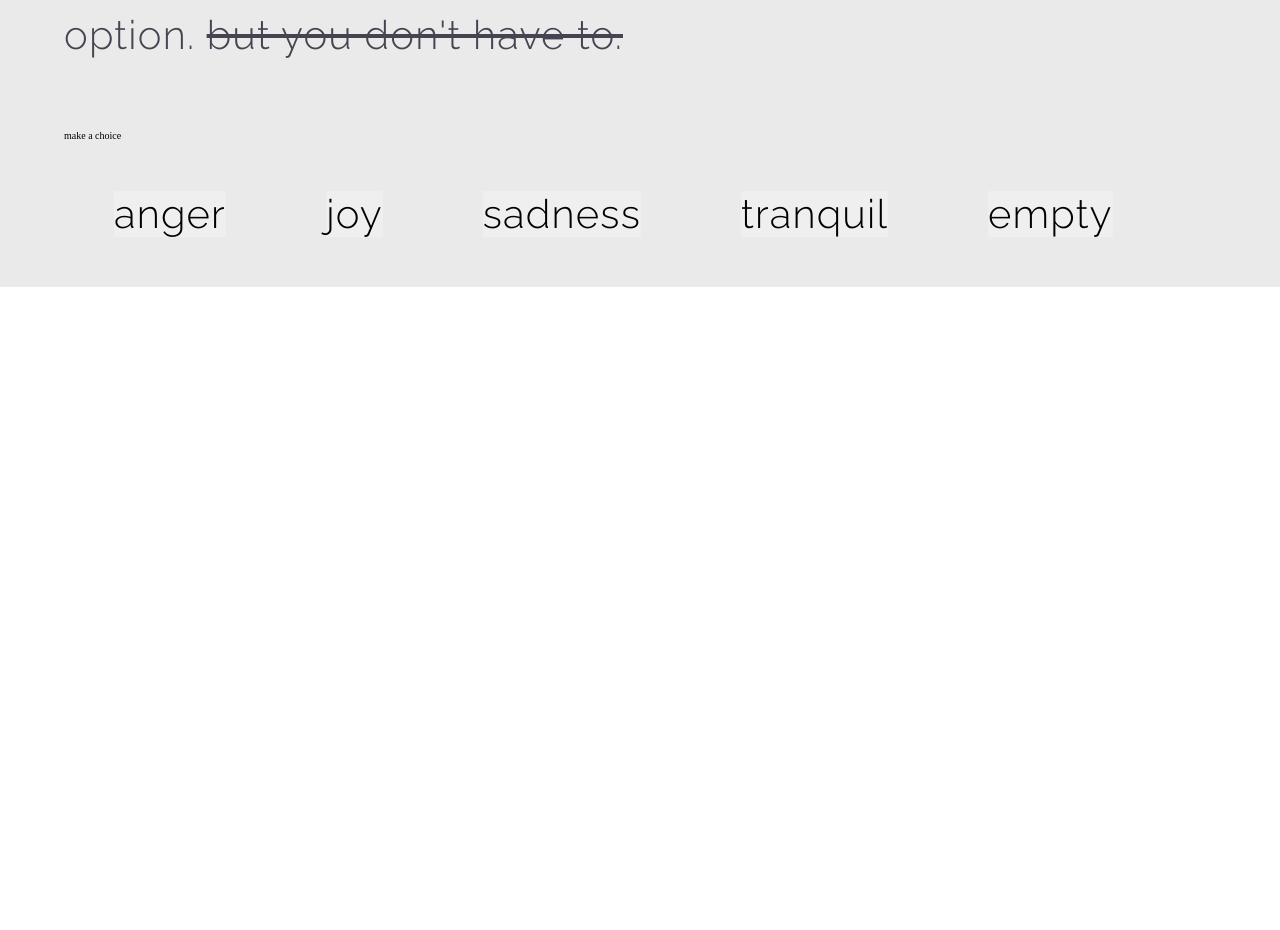
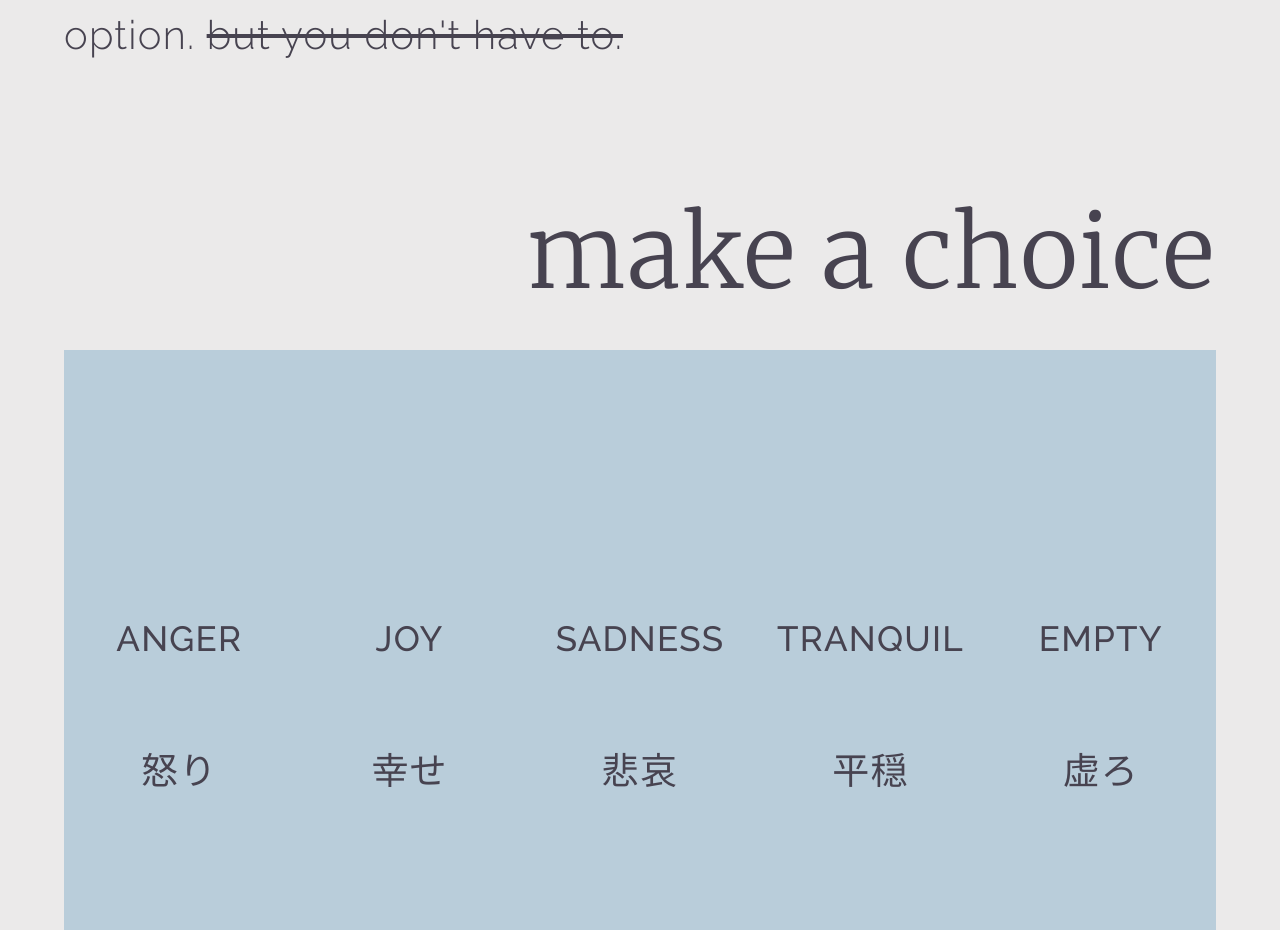
Before and after one commit to valkyrie-max/frameOfMind, a React (Create React App) app: page / in a window 1280 px wide. Shown: the part 1805-2735 px from the top of the page. Before the commit the page ends 2092 px from the top, so only its background shows below. Built offline with nearby package versions, Linux system fonts and the light colour scheme.

Commit message:
finished styling the options section

```diff
--- a/src/App.js
+++ b/src/App.js
@@ -32,7 +32,7 @@ class App extends Component {
     ]
 
     return buttonArray.map((value) => {
-      return <button onClick={this.handleUserClick} type="submit" value={value}>{value}</button>
+      return <button onClick={this.handleUserClick} type="submit" className={value} value={value}>{value}</button>
     })
   }
 
@@ -72,7 +72,9 @@ class App extends Component {
 
   render() {
     // toggling classes
+    // form classes
     const formVisibility = this.state.showForm ? '' : 'srOnly'
+    // emotion classes
     const emotionVisibility = this.state.showEmotion ? 'srOnly' : ''
     const emotionClass = `${this.state.userChoice} ${emotionVisibility}`
 
@@ -86,7 +88,7 @@ class App extends Component {
             <section className="selectionMenu">
               <div className="wrapper">
                 <form className={formVisibility} onSubmit={this.handleOptionSubmit} action="" id="userSelectionMenu">
-                  <label htmlFor="userSelectionMenu">make a choice</label>
+                  <label className="formLabel" htmlFor="userSelectionMenu">make a choice</label>
                   <div className="buttons">
                     {this.generateButtons()}
                   </div>
--- a/src/Components/Description.js
+++ b/src/Components/Description.js
@@ -3,8 +3,8 @@ import React, { Component } from 'react';
 class Description extends Component {
     render() {
         return(
-            <div className="wrapper">
-                <section className="descriptionContainer">
+            <section className="descriptionContainer">
+                <div className="wrapper">
                     <div className="topText">
                         <div className="sectionName">
                             <h2>how does it work?</h2>
@@ -34,8 +34,8 @@ class Description extends Component {
                             <p><span className="fatText">signing</span> your name with your name or a nickname is also an option. <span className="crossedOut">but you don't have to.</span></p>
                         </div>
                     </div>
-                </section>
-            </div>
+                </div>
+            </section>
         )
     }
 }
--- a/src/styles/sass/partials/_global.scss
+++ b/src/styles/sass/partials/_global.scss
@@ -16,7 +16,7 @@ h1, h4, p, a, button {
     padding: 0;
 }
 
-h2, h3 {
+h2, h3, label {
     font-family: $secondaryFont;
     font-weight: 300;
     letter-spacing: 2px;
--- a/src/styles/sass/partials/_selectionMenu.scss
+++ b/src/styles/sass/partials/_selectionMenu.scss
@@ -1,4 +1,89 @@
-form button {
-    margin: 50px;
-    font-size: 4rem;
+.selectionMenu form {
+    min-height: 100vh;
+    padding-top: 65px;
+    display: flex;
+    flex-direction: column;
 }
+
+.formLabel {
+    display: inline-block;
+    width: 100%;
+    font-size: 10rem;
+    text-align: right;
+    color: $primaryTextColor;
+}
+
+.buttons {
+    flex: 1;
+    padding-top: 40px;
+    display: flex;
+    flex-direction: row;
+    max-width: 100%;
+    height: 100%;
+    flex-wrap: wrap;
+    button {
+        flex: 1 0 0;
+        display: inline-block;
+        background-color: $lightHighlightColor;
+        color: $primaryTextColor;
+        font-size: 3.5rem;
+        font-weight: 500;
+        text-transform: uppercase;
+        transition: all 0.8s ease;
+        position: relative;
+    }
+}
+
+.anger::after {
+    @include japaneseAfter;
+    content: '怒り';
+}
+.joy::after{
+    @include japaneseAfter;
+    content: '幸せ';
+}
+
+.sadness::after{
+    @include japaneseAfter;
+    content: '悲哀';
+}
+
+.tranquil::after{
+    @include japaneseAfter;
+    content: '平穏';
+}
+
+.empty::after{
+    @include japaneseAfter;
+    content: '虚ろ';
+}
+
+.anger:hover {
+    @include optionHover;
+    color: #7F000E;
+    background-color: #0C0C0C;
+}
+
+.joy:hover {
+    @include optionHover;
+    color: #6CD0B6;
+    background-color: #D64B55;
+}
+
+.sadness:hover {
+    @include optionHover;
+    color: #5A4C52;
+    background-color: #CAC5D5;
+}
+
+.tranquil:hover {
+    @include optionHover;
+    color: #8CB898;
+    background-color: #F1F3DA;
+}
+
+.empty:hover {
+    @include optionHover;
+    color: #C6C6C6;
+    background-color: #F0F0F0;
+}
--- a/src/styles/sass/style.css
+++ b/src/styles/sass/style.css
@@ -1,3 +1,4 @@
+@charset "UTF-8";
 html {
   line-height: 1.15;
   -ms-text-size-adjust: 100%;
@@ -253,7 +254,7 @@ h1, h4, p, a, button {
   padding: 0;
 }
 
-h2, h3 {
+h2, h3, label {
   font-family: "Merriweather", serif;
   font-weight: 300;
   letter-spacing: 2px;
@@ -499,8 +500,146 @@ textarea {
   margin-top: 5vh;
 }
 
-form button {
-  margin: 50px;
-  font-size: 4rem;
+.selectionMenu form {
+  min-height: 100vh;
+  padding-top: 65px;
+  display: -webkit-box;
+  display: -ms-flexbox;
+  display: flex;
+  -webkit-box-orient: vertical;
+  -webkit-box-direction: normal;
+      -ms-flex-direction: column;
+          flex-direction: column;
+}
+
+.formLabel {
+  display: inline-block;
+  width: 100%;
+  font-size: 10rem;
+  text-align: right;
+  color: #474350;
+}
+
+.buttons {
+  -webkit-box-flex: 1;
+      -ms-flex: 1;
+          flex: 1;
+  padding-top: 40px;
+  display: -webkit-box;
+  display: -ms-flexbox;
+  display: flex;
+  -webkit-box-orient: horizontal;
+  -webkit-box-direction: normal;
+      -ms-flex-direction: row;
+          flex-direction: row;
+  max-width: 100%;
+  height: 100%;
+  -ms-flex-wrap: wrap;
+      flex-wrap: wrap;
+}
+
+.buttons button {
+  -webkit-box-flex: 1;
+      -ms-flex: 1 0 0px;
+          flex: 1 0 0;
+  display: inline-block;
+  background-color: #B9CDDA;
+  color: #474350;
+  font-size: 3.5rem;
+  font-weight: 500;
+  text-transform: uppercase;
+  -webkit-transition: all 0.8s ease;
+  transition: all 0.8s ease;
+  position: relative;
+}
+
+.anger::after {
+  left: 50%;
+  bottom: 20%;
+  font-size: 3.7rem;
+  -webkit-transform: translate(-50%, -50%);
+          transform: translate(-50%, -50%);
+  position: absolute;
+  content: '怒り';
+}
+
+.joy::after {
+  left: 50%;
+  bottom: 20%;
+  font-size: 3.7rem;
+  -webkit-transform: translate(-50%, -50%);
+          transform: translate(-50%, -50%);
+  position: absolute;
+  content: '幸せ';
+}
+
+.sadness::after {
+  left: 50%;
+  bottom: 20%;
+  font-size: 3.7rem;
+  -webkit-transform: translate(-50%, -50%);
+          transform: translate(-50%, -50%);
+  position: absolute;
+  content: '悲哀';
+}
+
+.tranquil::after {
+  left: 50%;
+  bottom: 20%;
+  font-size: 3.7rem;
+  -webkit-transform: translate(-50%, -50%);
+          transform: translate(-50%, -50%);
+  position: absolute;
+  content: '平穏';
+}
+
+.empty::after {
+  left: 50%;
+  bottom: 20%;
+  font-size: 3.7rem;
+  -webkit-transform: translate(-50%, -50%);
+          transform: translate(-50%, -50%);
+  position: absolute;
+  content: '虚ろ';
+}
+
+.anger:hover {
+  -webkit-box-flex: 1;
+      -ms-flex: 1 0 10%;
+          flex: 1 0 10%;
+  color: #7F000E;
+  background-color: #0C0C0C;
+}
+
+.joy:hover {
+  -webkit-box-flex: 1;
+      -ms-flex: 1 0 10%;
+          flex: 1 0 10%;
+  color: #6CD0B6;
+  background-color: #D64B55;
+}
+
+.sadness:hover {
+  -webkit-box-flex: 1;
+      -ms-flex: 1 0 10%;
+          flex: 1 0 10%;
+  color: #5A4C52;
+  background-color: #CAC5D5;
+}
+
+.tranquil:hover {
+  -webkit-box-flex: 1;
+      -ms-flex: 1 0 10%;
+          flex: 1 0 10%;
+  color: #8CB898;
+  background-color: #F1F3DA;
+}
+
+.empty:hover {
+  -webkit-box-flex: 1;
+      -ms-flex: 1 0 10%;
+          flex: 1 0 10%;
+  color: #C6C6C6;
+  background-color: #F0F0F0;
 }
 /*# sourceMappingURL=style.css.map */
--- a/src/styles/sass/style.scss
+++ b/src/styles/sass/style.scss
@@ -1,5 +1,6 @@
 @import './partials//setup';
 @import './partials/variables';
+@import './partials/mixins';
 @import './partials/global';
 @import './partials/landingPage';
 @import './partials/description';
```
Also changed, not shown: src/styles/sass/partials/_mixins.scss (added, +11 -0 lines), 1 other file (tests, documents, lock files or other folders).
